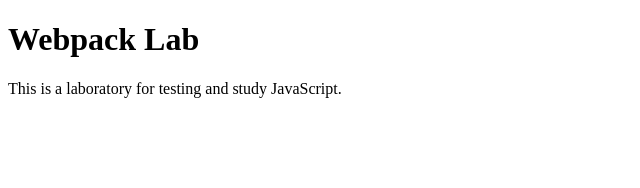
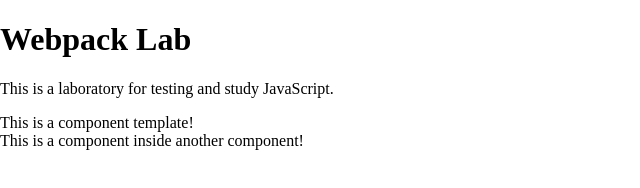
Before and after one commit to FelipeRamosLab/webpack-lab, a website built with webpack: page public/index.html in a window 1280 px wide. Shown: the whole page, without its empty margins (0-640 px from the left). Built offline with nearby package versions, Linux system fonts and the light colour scheme.

Commit message:
First implementation

```diff
--- /dev/null
+++ b/App.js
@@ -0,0 +1,17 @@
+import $ from 'jquery';
+import FRJSAppCore from './FRJS';
+
+// Styles
+import './src/styles/global.scss';
+
+// Initialize JQuery as global variable in the browser
+window.$ = $;
+
+window.FRJSApp = new FRJSAppCore({
+    pages: [{
+        name: 'home',
+        title: 'FRJS Lab',
+        description: 'This is the first tests in my new framework!',
+        template: 'home'
+    }]
+}).RenderPage('home');
--- /dev/null
+++ b/FRJS-config.json
@@ -0,0 +1,7 @@
+{
+    "projectName": "FRJS Development",
+    "paths": {
+        "pages": "src/pages",
+        "templates": "src/templates"
+    }
+}
--- /dev/null
+++ b/FRJS/core/index.js
@@ -0,0 +1,37 @@
+// Configurations
+import FRJSConfig from '../../FRJS-config.json';
+
+export async function loadComponents(htmlString = ''){
+    const $html = $(htmlString);
+    const $components = $html.find('component');
+
+    if($components.length){
+        for(let  i = 0; i < $components.length; i++){
+            if (!$components[i].getAttribute('template')) throw new Error(`The template wasn't provided!`);
+
+            const component = $components[i];
+            const path = component.getAttribute('template');
+
+            const compHtmlLoaded = await import(`../../${FRJSConfig.paths.templates}/${path}.html`);
+            const compHtmlString = compHtmlLoaded.default;
+            const checkInsideComponents = await loadComponents(
+                renderingSpecialTag('div', $components, compHtmlString).prop('outerHTML')
+            );
+
+            component.outerHTML = checkInsideComponents[0].outerHTML;
+        }
+    }
+    return $html;
+}
+
+export function renderingSpecialTag(newTagName, $node, newHtmlString){
+    if(!$node.length) throw new Error(`The parameter $Node is empty`);
+    let $newNode = $(`<${newTagName}></${newTagName}>`);
+
+    for(let i = 0; i < $node.prop('attributes').length; i++){
+        $newNode.attr($node[0].attributes[i].name, $node[0].attributes[i].value);
+    }
+
+    $newNode.html(newHtmlString);
+    return $newNode;
+}
--- /dev/null
+++ b/FRJS/index.js
@@ -0,0 +1,40 @@
+import {loadComponents} from './core/index';
+
+// Models
+import PageModel from './models/pageModel';
+
+// Configurations
+import FRJSConfig from '../FRJS-config.json';
+
+export default class FRJS {
+    constructor(setup = {
+        globals: [],
+        pages: [PageModel.prototype],
+    }){
+        this.staticGlobals = {};
+        this.mutableGlobals = {};
+        this.pages = [];
+
+        setup.pages.map(page=>{
+            this.pages.push(new PageModel(page));
+        });
+    }
+
+    async RenderPage(page){
+        if (!this.pages.find(res=>res.name === page)) throw new Error(`The page provided "${page}" doesn't exist!`);
+
+        const pageData = this.pages.find(res=>res.name === page);
+
+        try {
+            const html = await import(`../${FRJSConfig.paths.pages}/${pageData.template}.html`);
+            const htmlString = html.default;
+            const result = `<div id="frjs-root">${htmlString}</div>`;
+
+            $('body').html(await loadComponents(result));
+            return htmlString;
+        } catch(err){
+            console.error('An error occurs during the RenderPage process!', err);
+        }
+
+    }
+}
--- /dev/null
+++ b/FRJS/models/pageModel.js
@@ -0,0 +1,17 @@
+export default class PageModel {
+    constructor(setup = {
+        name: '',
+        title: '',
+        description: '',
+        mutables: {},
+        template: '',
+        statics: {}
+    }) {
+        this.name = setup.name;
+        this.title = setup.title;
+        this.description = setup.description;
+        this.mutables = setup.mutables || {};
+        this.statics = setup.statics || {};
+        this.template = setup.template;
+    }
+}
--- a/public/index.html
+++ b/public/index.html
@@ -5,9 +5,9 @@
     <meta http-equiv="X-UA-Compatible" content="IE=edge">
     <meta name="viewport" content="width=device-width, initial-scale=1.0">
     <title>Webpack 5 - Lab</title>
+    <script src="bundle.js"></script>
 </head>
 <body>
 
-    <script src="bundle.js"></script>
 </body>
 </html>
--- a/src/index.js
+++ /dev/null
@@ -1,21 +0,0 @@
-import $ from 'jquery';
-
-// Styles
-import './styles/global.scss';
-
-import Home from './pages/home.html';
-
-// Declare JQuery as global
-window.$ = $;
-
-function Main(){
-    const $FRJS = $('<div id="__FRJS"></div>');
-    const HomePage = $(Home);
-
-    $FRJS.empty();
-    $FRJS.append(HomePage);
-
-    return $FRJS;
-}
-
-$('body').append(Main());
--- a/src/pages/home.html
+++ b/src/pages/home.html
@@ -1,2 +1,6 @@
 <h1>Webpack Lab</h1>
 <p>This is a laboratory for testing and study JavaScript.</p>
+
+<component template="first-component">
+    <span>This is a component inner!</span>
+</component>
--- a/src/styles/global.scss
+++ b/src/styles/global.scss
@@ -1,8 +1,8 @@
 html,
 body {
     font-family: 'KaiseiHarunoUmi';
+    outline: none;
+    margin: 0;
+    padding: 0;
+    box-sizing: border-box;
 }
-
-h1 {
-    font-size: 2em;
-}
--- /dev/null
+++ b/src/templates/first-component.html
@@ -0,0 +1,3 @@
+<span>This is a component template!</span>
+
+<component template="second-component"></component>
--- /dev/null
+++ b/src/templates/second-component.html
@@ -0,0 +1 @@
+<span>This is a component inside another component!</span>
--- a/webpack.config.js
+++ b/webpack.config.js
@@ -2,7 +2,7 @@
 
 module.exports = {
     mode: 'none',
-    entry: './src/index.js',
+    entry: './App.js',
     output: {
         filename: 'bundle.js',
         path: path.resolve(__dirname, 'dist'),
```
